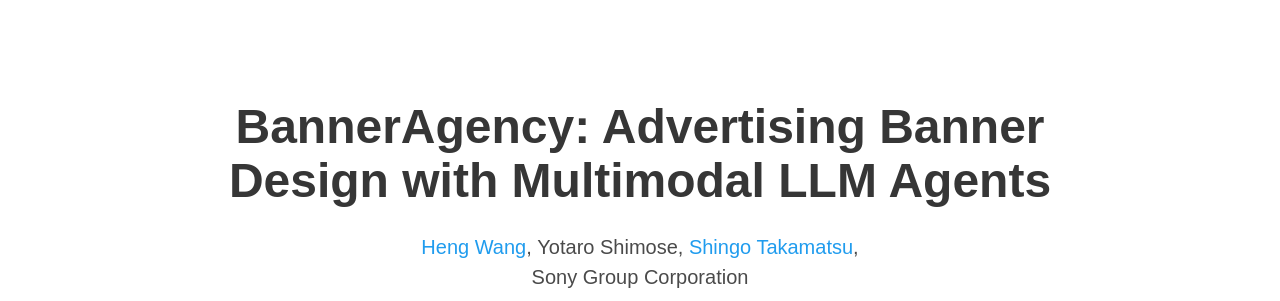
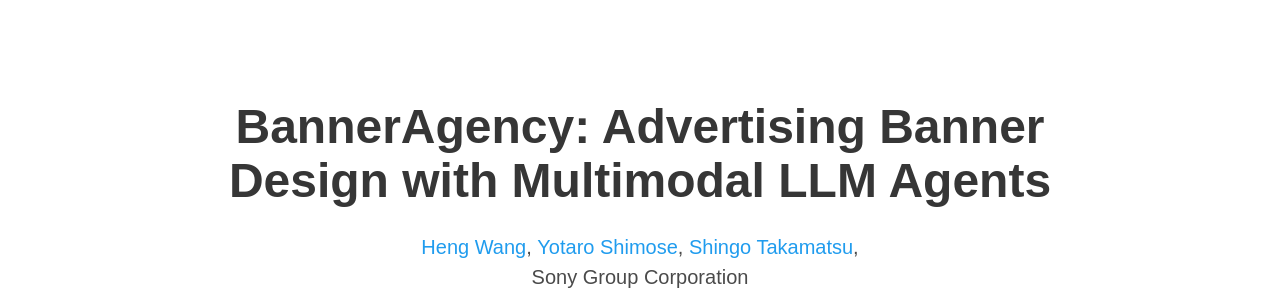
Before and after one commit to banneragency/banneragency.github.io, a plain HTML site: page index.html in a window 1280 px wide. Shown: the top 301 px of the page. Drawn offline with nearby package versions, Linux system fonts and the light colour scheme; some icons are missing; a web font is replaced by a local one.

Commit message:
Update index.html
fix typo

```diff
--- a/index.html
+++ b/index.html
@@ -347,7 +347,7 @@
             <span class="author-block">
               <a href="https://scholar.google.com.au/citations?user=jPj4ViQAAAAJ&hl=en">Heng Wang</a>,</span>
             <span class="author-block">
-              <a href="https://github.com/yotaro-shimose"></a>Yotaro Shimose</a>,</span>
+              <a href="https://github.com/yotaro-shimose">Yotaro Shimose</a>,</span>
             <span class="author-block">
               <a href="https://scholar.google.co.jp/citations?user=oCVG8wQAAAAJ&hl=en">Shingo Takamatsu</a>,
             </span>
```
